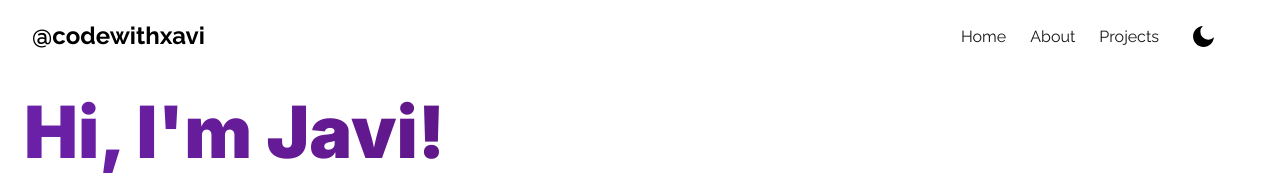
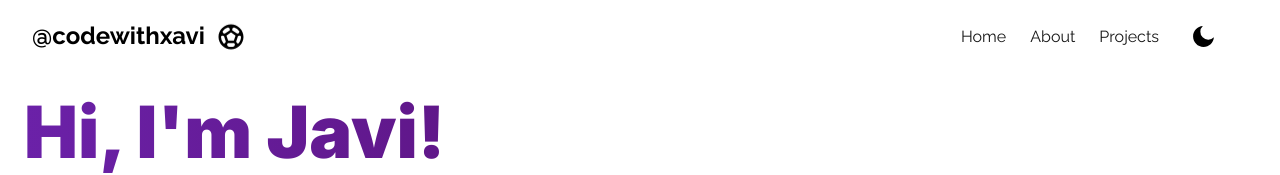
Before and after one commit to codewithxavi/PF-JavierAdrian-2023-April, a Next.js app: page / in a window 1280 px wide. Shown: the top 175 px of the page. Built offline with nearby package versions, Linux system fonts and the light colour scheme.

Commit message:
Fix Soccer Animation

```diff
--- a/components/Navbar.tsx
+++ b/components/Navbar.tsx
@@ -9,6 +9,8 @@ import { RiMoonFill, RiSunLine } from "react-icons/ri";
 import { IoMdMenu, IoMdClose } from "react-icons/io";
 
 import { raleway } from "../utils/fonts";
+
+import { MdSportsSoccer } from "react-icons/md";
 
 interface NavItem {
   label: string
@@ -43,9 +45,22 @@ export default function Navbar() {
 
             <Link href="#home" aria-label="Home">
               <div className="container flex items-center space-x-2">
-                <h2 className={`text-2xl font-bold ${raleway.className}`}>
-                  @codewithxavi
-                </h2>
+                <div className="group inline-block flex">
+                  <h2 className={`text-2xl font-bold ${raleway.className}`}>
+                    @codewithxavi &nbsp;
+                  </h2>
+                  <MdSportsSoccer
+                    color="black"
+                    size={30}
+                    className="self-end inline-block animate-custom-bounce"
+                  />
+                </div>
+
+
+
+
+
+
               </div>
             </Link>
             <div className="md:hidden">
@@ -77,7 +92,7 @@ export default function Navbar() {
                     }
                     onClick={() => setNavbar(!navbar)}
                   >
-                   <span className={`${raleway.className} `}>{item.label}</span>
+                    <span className={`${raleway.className} `}>{item.label}</span>
                   </Link>
                 )
               })}
--- a/styles/globals.css
+++ b/styles/globals.css
@@ -41,3 +41,22 @@ a {
 .tooltip:hover::after {
   opacity: 1;
 }
+
+@keyframes custom-bounce {
+
+  0%,
+  100% {
+    transform: translateY(0);
+  }
+
+  50% {
+    transform: translateY(-10px);
+  }
+}
+
+.animate-custom-bounce {
+  animation-name: custom-bounce;
+  animation-duration: 1s;
+  animation-iteration-count: infinite;
+  animation-timing-function: cubic-bezier(0.8, 0, 0.2, 1);
+}
--- a/tailwind.config.js
+++ b/tailwind.config.js
@@ -13,6 +13,7 @@ module.exports = {
     extend: {
       screens: { sm: "480px", md: "768px", lg: "976px", xl: "1440pd" },
       animation: {
+        'soccer-jump': 'soccer-jump 0.8s ease-in-out',
         fadeIn: "fadeIn 1.5s",
         bounce:
           "bounce 0.5s alternate cubic-bezier(0.95, 0.05, 0.795, 0.035) infinite",
@@ -39,6 +40,26 @@ module.exports = {
           from: { transform: "translateY(10px)" },
           to: { transform: "translateY(0)" },
         },
+        'soccer-jump': {
+          '0%': {
+            transform: 'translateX(0)',
+          },
+          '20%': {
+            transform: 'translateX(10px)',
+          },
+          '40%': {
+            transform: 'translateX(20px)',
+          },
+          '60%': {
+            transform: 'translateX(30px)',
+          },
+          '80%': {
+            transform: 'translateX(20px)',
+          },
+          '100%': {
+            transform: 'translateX(0)',
+          },
+        },
       },
     },
   },
```
Also changed, not shown: components/HeroSection.tsx (+6 -2 lines).
